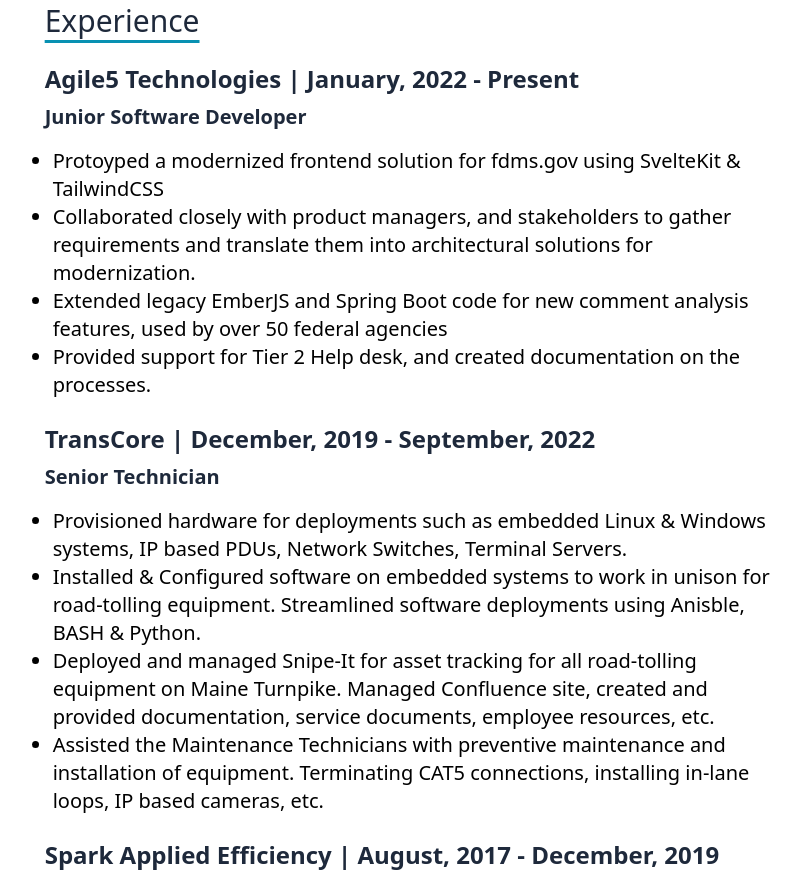
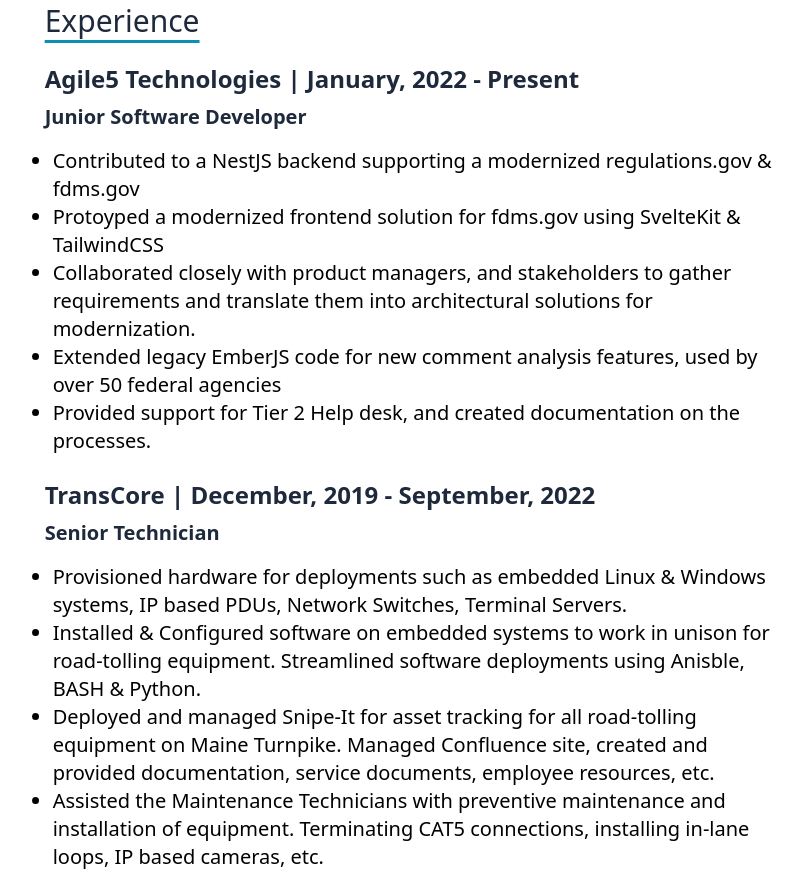
Before and after one commit to jacobferrante/jacobferrante.dev, an Astro site: page / in a window 1280 px wide. Shown: the part 805-1681 px from the top of the page, without its empty margins (222-1024 px from the left). Built offline with nearby package versions, Linux system fonts and the light colour scheme; Astro itself is replaced by a stand-in of ours.

Commit message:
updated job info

```diff
--- a/src/pages/index.astro
+++ b/src/pages/index.astro
@@ -23,7 +23,7 @@
 
 <Layout>
 	<navagation
-		class="mx-8 gap-4 flex justify-between mt-2 xl:gap-8 xl:w-8/12 xl:inset-x-0 xl:mx-auto xl:fixed">
+		class="mx-8 gap-4 flex justify-between mt-2 xl:gap-8 xl:w-8/12 xl:inset-x-0 xl:mx-auto xl:fixed ">
 		<a href="#home">
 			<h2 class="text-xl text-slate-800">JF.</h2>
 		</a>
@@ -78,6 +78,9 @@
 			jobTitle="Junior Software Developer"
 		>
 			<li>
+				Contributed to a NestJS backend supporting a modernized regulations.gov & fdms.gov
+			</li>
+			<li>
 				Protoyped a modernized frontend solution for fdms.gov using
 				SvelteKit & TailwindCSS
 			</li>
@@ -87,7 +90,7 @@
 				solutions for modernization.
 			</li>
 			<li>
-				Extended legacy EmberJS and Spring Boot code for new comment
+				Extended legacy EmberJS code for new comment
 				analysis features, used by over 50 federal agencies
 			</li>
 			<li>
```
